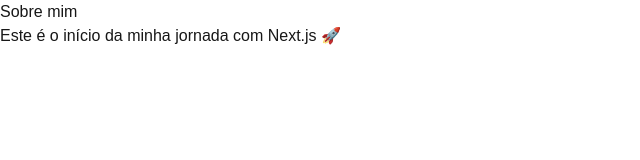
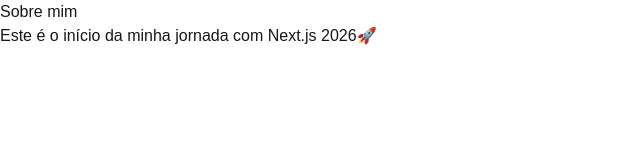
Before and after one commit to andrecapuchinho/meu-primeiro-projeto, a Next.js app: page /sobre in a window 1280 px wide. Shown: the top 160 px of the page, without its empty margins (0-640 px from the left). Built offline with nearby package versions, Linux system fonts and the light colour scheme.

Commit message:
Criada página Sobre

```diff
--- a/app/sobre/page.tsx
+++ b/app/sobre/page.tsx
@@ -2,7 +2,7 @@
   return (
     <main>
       <h1>Sobre mim</h1>
-      <p>Este é o início da minha jornada com Next.js 🚀</p>
+      <p>Este é o início da minha jornada com Next.js 2026🚀</p>
     </main>
   )
 }
```
